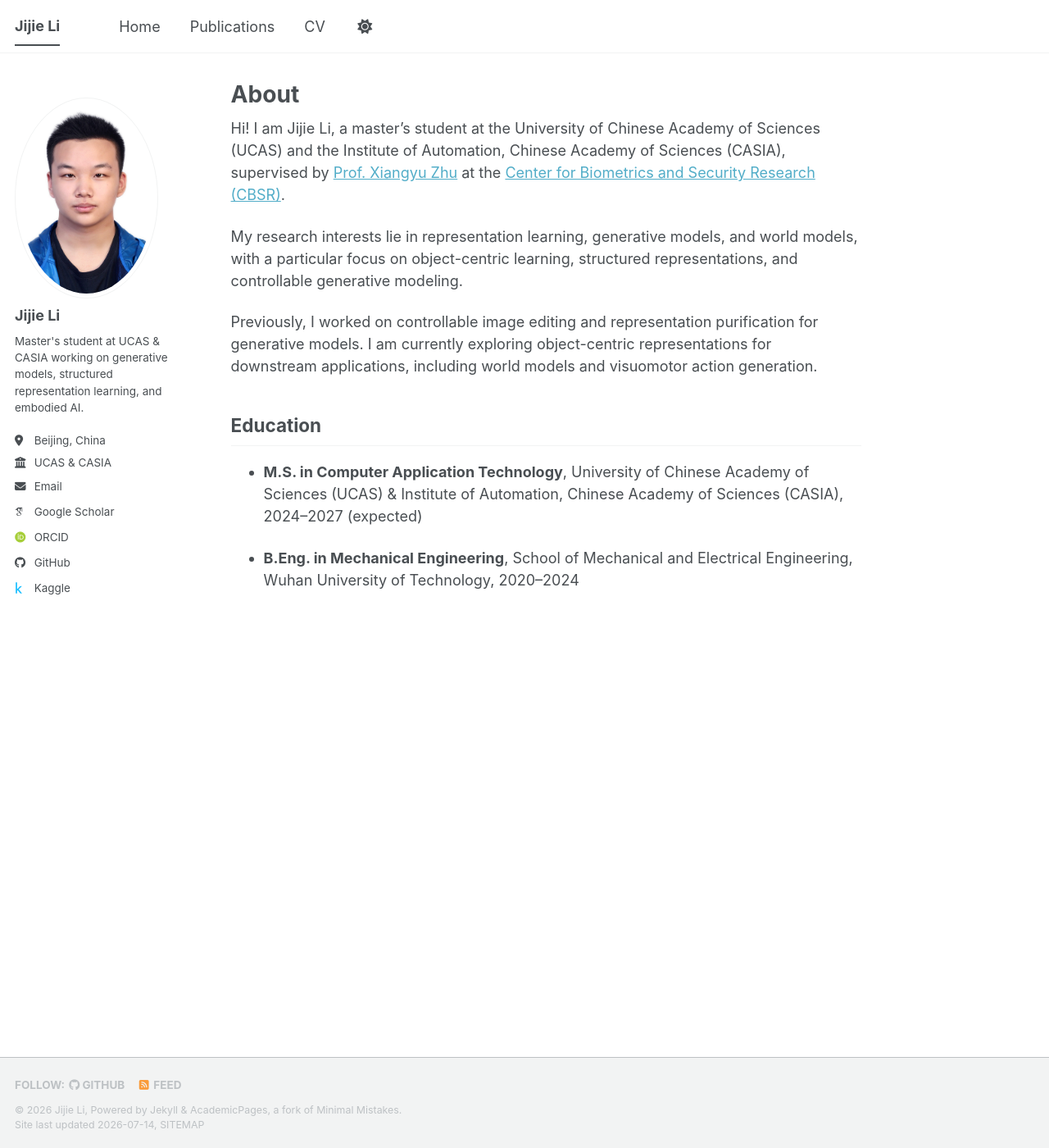
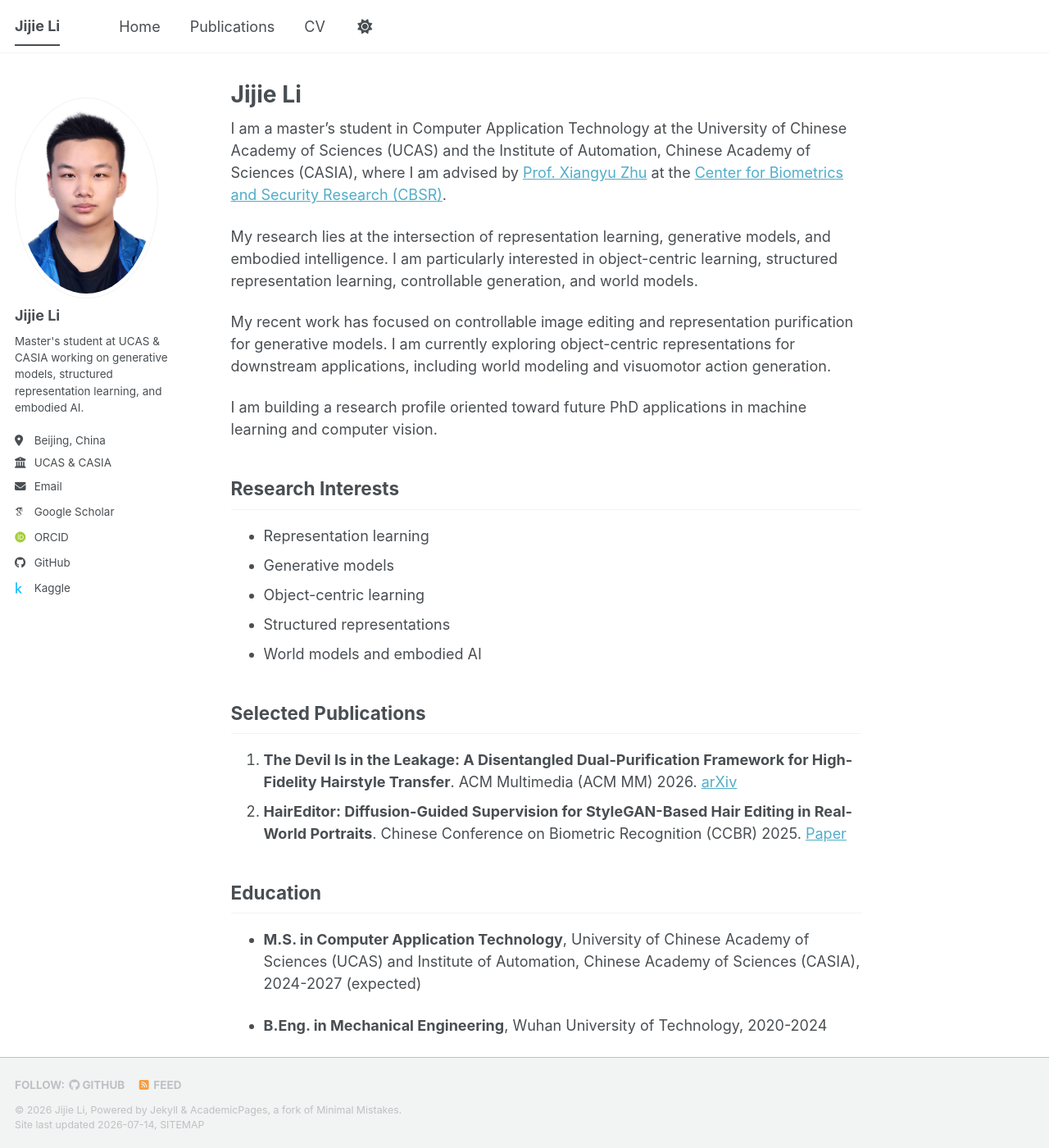
Before and after one commit to Li-Jijie/Li-Jijie.github.io, a Jekyll site: the page built from _pages/about.md, in a window 1280 px wide and 1400 px high. Shown: the whole window at 82% size. Built offline with Jekyll 4.4.1, drawn with Linux system fonts in a browser that asks for light colours; some web fonts are replaced; a script bundle is joined from its source files by our own code; library files that are not in the unit come from our copies; some of the changed text lies outside the part shown.

Commit message:
Update about.md

```diff
--- a/_pages/about.md
+++ b/_pages/about.md
@@ -1,20 +1,39 @@
 ---
 permalink: /
-title: "About"
+title: "Jijie Li"
 author_profile: true
 redirect_from:
   - /about/
   - /about.html
 ---
 
-Hi! I am Jijie Li, a master's student at the University of Chinese Academy of Sciences (UCAS) and the Institute of Automation, Chinese Academy of Sciences (CASIA), supervised by [Prof. Xiangyu Zhu](https://xiangyuzhu-open.github.io/homepage/) at the [Center for Biometrics and Security Research (CBSR)](http://www.cbsr.ia.ac.cn/).
+I am a master's student in Computer Application Technology at the University of Chinese Academy of Sciences (UCAS) and the Institute of Automation, Chinese Academy of Sciences (CASIA), where I am advised by [Prof. Xiangyu Zhu](https://xiangyuzhu-open.github.io/homepage/) at the [Center for Biometrics and Security Research (CBSR)](http://www.cbsr.ia.ac.cn/).
 
-My research interests lie in representation learning, generative models, and world models, with a particular focus on object-centric learning, structured representations, and controllable generative modeling.
+My research lies at the intersection of representation learning, generative models, and embodied intelligence. I am particularly interested in object-centric learning, structured representation learning, controllable generation, and world models.
 
-Previously, I worked on controllable image editing and representation purification for generative models. I am currently exploring object-centric representations for downstream applications, including world models and visuomotor action generation.
+My recent work has focused on controllable image editing and representation purification for generative models. I am currently exploring object-centric representations for downstream applications, including world modeling and visuomotor action generation.
+
+I am building a research profile oriented toward future PhD applications in machine learning and computer vision.
+
+## Research Interests
+
+- Representation learning
+- Generative models
+- Object-centric learning
+- Structured representations
+- World models and embodied AI
+
+## Selected Publications
+
+1. **The Devil Is in the Leakage: A Disentangled Dual-Purification Framework for High-Fidelity Hairstyle Transfer**. ACM Multimedia (ACM MM) 2026. [arXiv](https://arxiv.org/abs/2607.11281)
+2. **HairEditor: Diffusion-Guided Supervision for StyleGAN-Based Hair Editing in Real-World Portraits**. Chinese Conference on Biometric Recognition (CCBR) 2025. [Paper](https://link.springer.com/chapter/10.1007/978-981-95-6123-0_19)
 
 ## Education
 
-- **M.S. in Computer Application Technology**, University of Chinese Academy of Sciences (UCAS) & Institute of Automation, Chinese Academy of Sciences (CASIA), 2024–2027 (expected)
+- **M.S. in Computer Application Technology**, University of Chinese Academy of Sciences (UCAS) and Institute of Automation, Chinese Academy of Sciences (CASIA), 2024-2027 (expected)
 
-- **B.Eng. in Mechanical Engineering**, School of Mechanical and Electrical Engineering, Wuhan University of Technology, 2020–2024
+- **B.Eng. in Mechanical Engineering**, Wuhan University of Technology, 2020-2024
+
+## Contact
+
+The best way to reach me is by email at [lijijie2024@ia.ac.cn](mailto:lijijie2024@ia.ac.cn). You can also find updated publication information on my [Google Scholar](https://scholar.google.com/citations?user=t32ujOIAAAAJ&hl=zh-CN), [ORCID](https://orcid.org/0009-0005-1216-9502), and [OpenReview](https://openreview.net/profile?id=%7EJijie_Li4) profiles.
```
